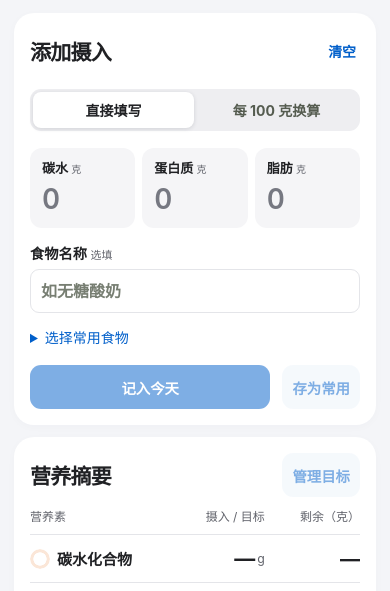
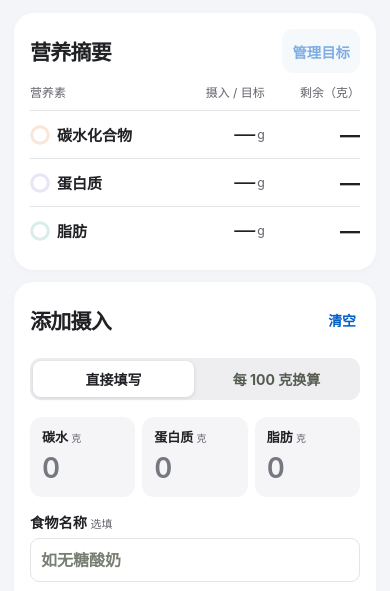
Before and after one commit to waterlemo/daily-macros, a website: page docs/index.html in a window 390 px wide. Shown: the part 242-833 px from the top of the page. Drawn offline with Linux system fonts and the light colour scheme.

Commit message:
Show nutrition summary first and emphasize remaining amounts

```diff
--- a/docs/index.html
+++ b/docs/index.html
@@ -12,7 +12,7 @@
   <link rel="icon" href="./icon-192.png" type="image/png">
   <link rel="apple-touch-icon" href="./apple-touch-icon.png">
   <link rel="manifest" href="./manifest.webmanifest">
-  <link rel="stylesheet" href="./style.css?v=weight-layout3">
+  <link rel="stylesheet" href="./style.css?v=summary-first">
   <script type="module" src="./app.mjs?v=health1"></script>
 </head>
 <body>
--- a/docs/style.css
+++ b/docs/style.css
@@ -158,7 +158,7 @@ dialog .nutrient-fields { margin: 16px 0; }
 .ledger-head span:not(:first-child), .ledger-row strong { text-align: right; }
 .ledger-row { font-variant-numeric: tabular-nums; }
 .ledger-row b { font-size: 15px; }
-.ledger-row .amount-pair b { font-size: 21px; }
+.ledger-row .amount-pair b { font-size: 21px; font-weight: 400; }
 .food-fields:has(#portion-field[hidden]) { grid-template-columns: 1fr; }
 .form-actions .primary { flex: 1; }
 #calc-help, #form-note, #today:disabled, #apply-goal:disabled { display: none; }
@@ -175,7 +175,7 @@ html[data-tone=berry]{--action:#ab3559;--accent1:#d67b41;--accent2:#b55785;--acc
 .app-sidebar a[aria-current=page],.segmented button[aria-pressed=true],.weight-period button[aria-pressed=true]{color:var(--ink);background:white;border:0;box-shadow:0 1px 4px #191c2f22}
 .theme{justify-self:end;color:var(--muted);font-size:12px}.theme select{margin-left:6px;border:0;background:#f3f3f5;min-height:34px;font-size:13px;border-radius:20px}
 .app-layout{display:block;padding-top:22px}.welcome{margin:8px 0 24px}.welcome h1{font-size:clamp(30px,4vw,46px);letter-spacing:-.055em;line-height:1.2}.date-label{color:var(--muted)}
-#intake-view{grid-template-columns:1.04fr 1fr;grid-template-areas:"title title" "entry ledger" "entry records";gap:14px 20px}.side{margin:0}.card,.calculator,dialog{border:0;border-radius:20px;background:#fff;padding:22px;box-shadow:0 2px 10px #24274706}.card h2{font-size:21px;letter-spacing:-.035em}
+#intake-view{grid-template-columns:1.04fr 1fr;grid-template-areas:"title title" "ledger entry" "records entry";gap:14px 20px}.side{margin:0}.card,.calculator,dialog{border:0;border-radius:20px;background:#fff;padding:22px;box-shadow:0 2px 10px #24274706}.card h2{font-size:21px;letter-spacing:-.035em}
 .segmented button{flex:1;min-height:36px}.primary,.primary:hover:enabled{background:var(--action);color:white}.button{border-radius:11px}.secondary,.button.quiet,.text-button,summary{color:var(--action)}.button.secondary{border:0;background:color-mix(in srgb,var(--action) 7%,white)}.muted,small,.ledger-head{color:var(--muted)}
 input,select{color:var(--ink);border-color:var(--line);border-radius:9px;background:white}
 #intake-fields label{padding:10px 12px;background:#f5f5f7;border-radius:12px;font-size:13px}
@@ -188,7 +188,7 @@ input,select{color:var(--ink);border-color:var(--line);border-radius:9px;backgro
 .day-goal-form select,.date-actions input{background:#f5f5f7;border:0}.count,.result,#status,#weight-status,#goal-status{background:#eff3f7;color:#364652}.item{padding:10px 0}
 #weight-summary strong,#weight-summary small{display:block}#weight-summary strong{color:var(--ink);font-size:32px}#weight-summary small{margin:4px 0 12px}.weight-list button strong{color:var(--ink)}:focus-visible{outline-color:var(--action)}
 @media(max-width:780px){.shell{width:calc(100% - 28px)}.top-inner{min-height:54px}.theme span{display:none}.brand{gap:5px;font-size:15px}.brand-mark{width:26px;height:26px;padding-bottom:6px}.app-sidebar a{min-width:0}.app-sidebar a,.app-sidebar a[aria-current=page]{padding:7px 11px}.theme select{margin:0;padding:0 5px}.app-layout{padding-top:10px}
-#intake-view{display:flex;flex-direction:column;gap:12px}#intake-view>*{width:100%}.calculator{order:1}.summary{order:2}.side{order:3}.card{padding:16px}.welcome{margin:5px 0 4px}.date-label{font-size:12px;margin-bottom:3px}.date-actions input{max-width:135px}.ledger-row{padding:11px 0}.ring{width:20px;height:20px}.amount-pair b{font-size:18px}.day-goal-form select{max-width:155px}.nutrient-fields input{width:100%}
+#intake-view{display:flex;flex-direction:column;gap:12px}#intake-view>*{width:100%}.summary{order:1}.calculator{order:2}.side{order:3}.card{padding:16px}.welcome{margin:5px 0 4px}.date-label{font-size:12px;margin-bottom:3px}.date-actions input{max-width:135px}.ledger-row{padding:11px 0}.ring{width:20px;height:20px}.amount-pair b{font-size:18px}.day-goal-form select{max-width:155px}.nutrient-fields input{width:100%}
 }
 @media(max-width:365px){.brand-mark{display:none}#intake-fields label{padding:9px 6px}.ledger-row b{font-size:13px}.theme select{max-width:76px}}
 .app-sidebar nav{flex-direction:row}
```
